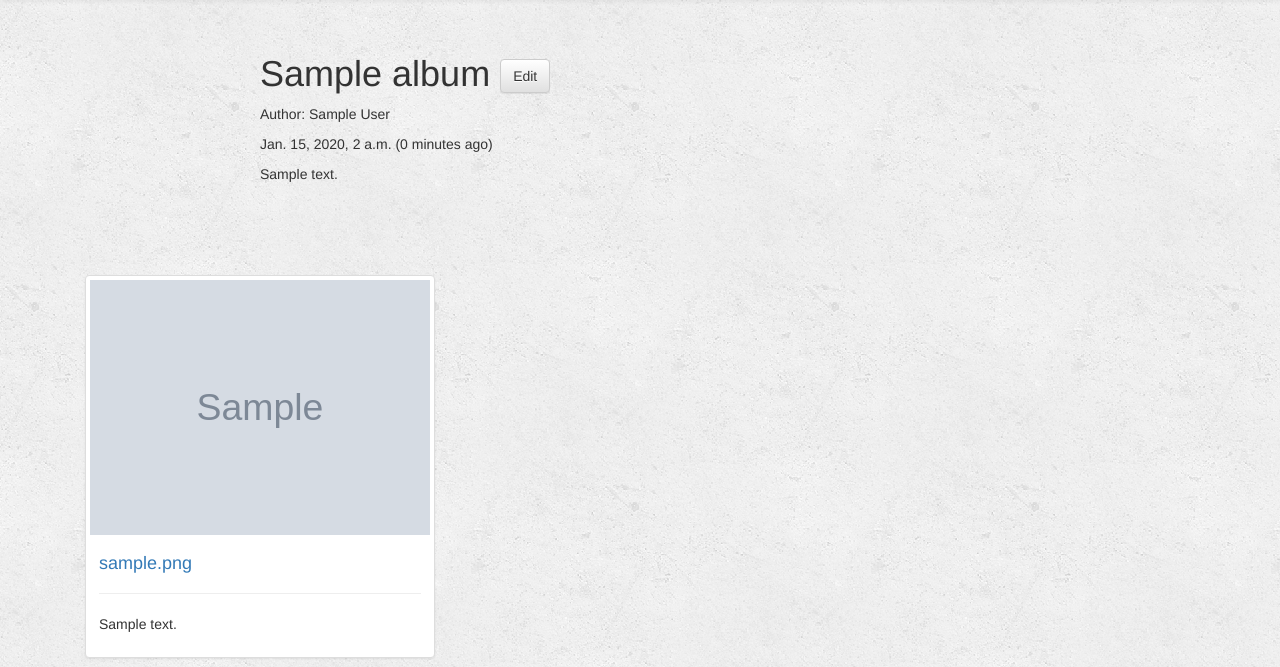
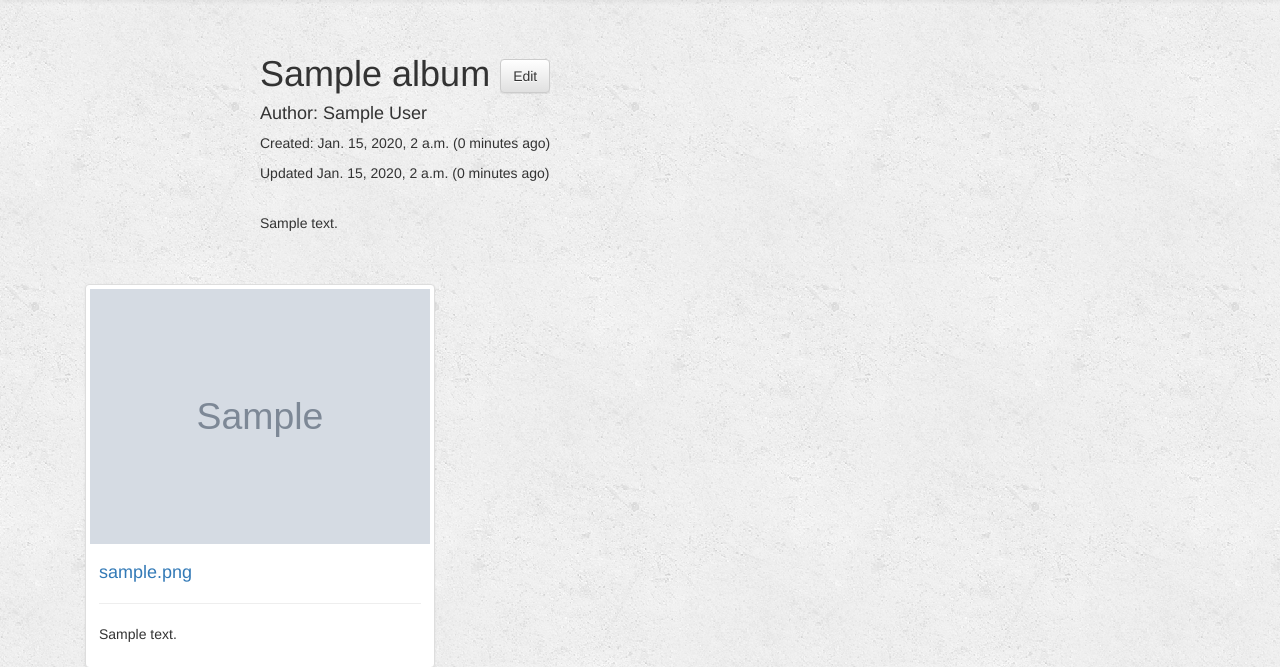
Before and after one commit to lixiangcliff/ccfam, a Django app: page /album/sample/sample/ in a window 1280 px wide. Shown: the part 51-718 px from the top of the page. Run offline with Django 3.2, Linux system fonts and the light colour scheme; tables that the repository leaves empty hold one stand-in row (values such as "Sample post"); grey boxes marked "Sample" are stand-in pictures; some libraries are stand-ins or nearby versions.

Commit message:
beautify layout3

```diff
--- a/src/templates/album_detail.html
+++ b/src/templates/album_detail.html
@@ -7,7 +7,6 @@
 {% block content %}
     <div class="col-sm-8 col-sm-offset-2">
         <div class="row">
-
             <h1>{{ title }}
                 {% if instance.draft %}
                     <small><span style="color:red;">Draft</span></small>
@@ -18,11 +17,15 @@
             </h1>
 
             {% if instance.get_author_full_name_or_username %}
-                <p>Author: {{ instance.get_author_full_name_or_username }}</p>
+                <h4>Author: {{ instance.get_author_full_name_or_username }}</h4>
             {% endif %}
-                <p>{{ instance.updated_time }} ({{ instance.updated_time | timesince }} ago)</p>
-            {{ instance.description | linebreaks }}<br/>
-            <br/>
+                <p>Created: {{ instance.created_time }} ({{ instance.created_time | timesince }} ago)</p>
+                <p>Updated {{ instance.updated_time }} ({{ instance.updated_time | timesince }} ago)</p>
+        {% if instance.description %}
+            <br>
+            {{ instance.description | linebreaks }}
+        {% endif %}
+
         </div>
     </div>
 
```
